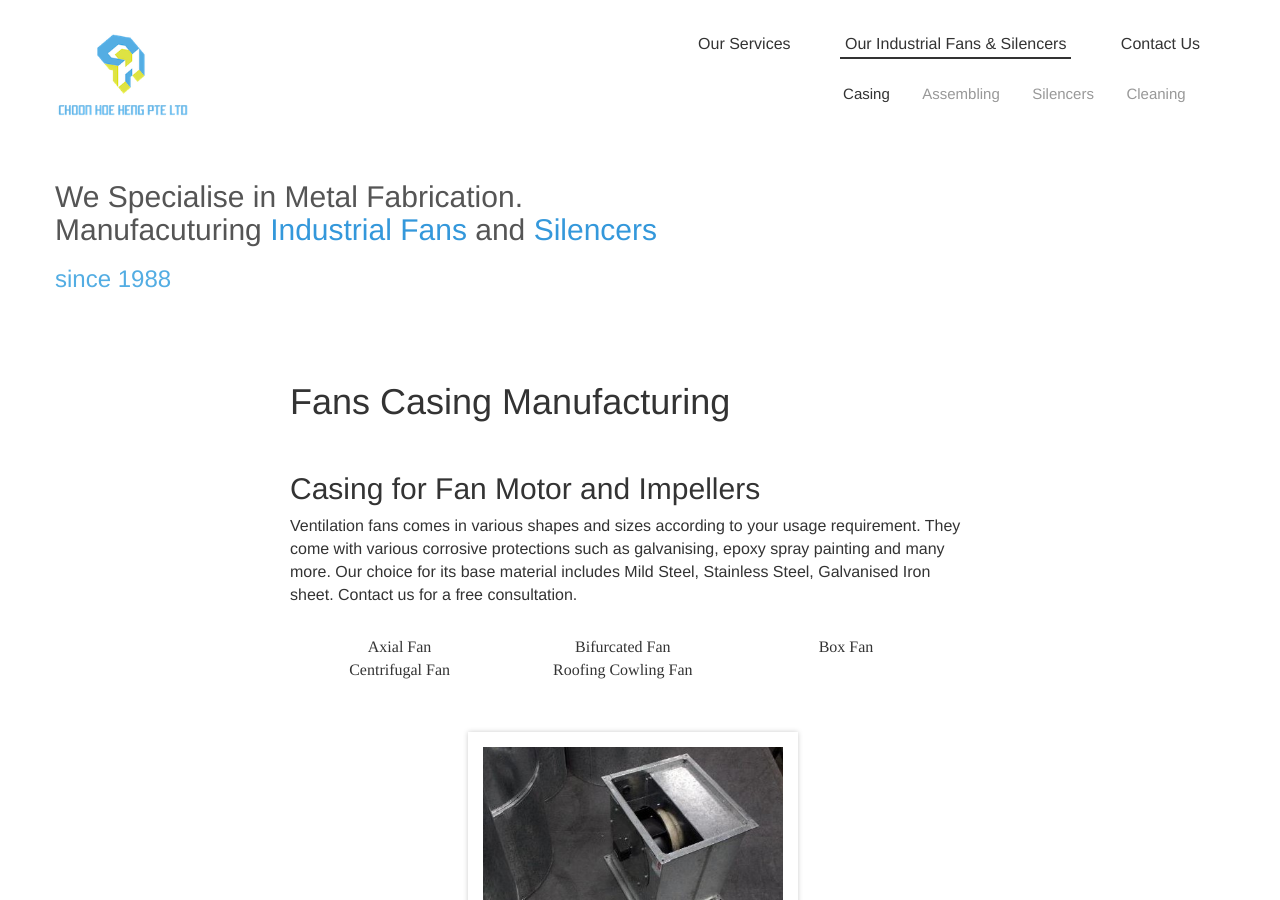
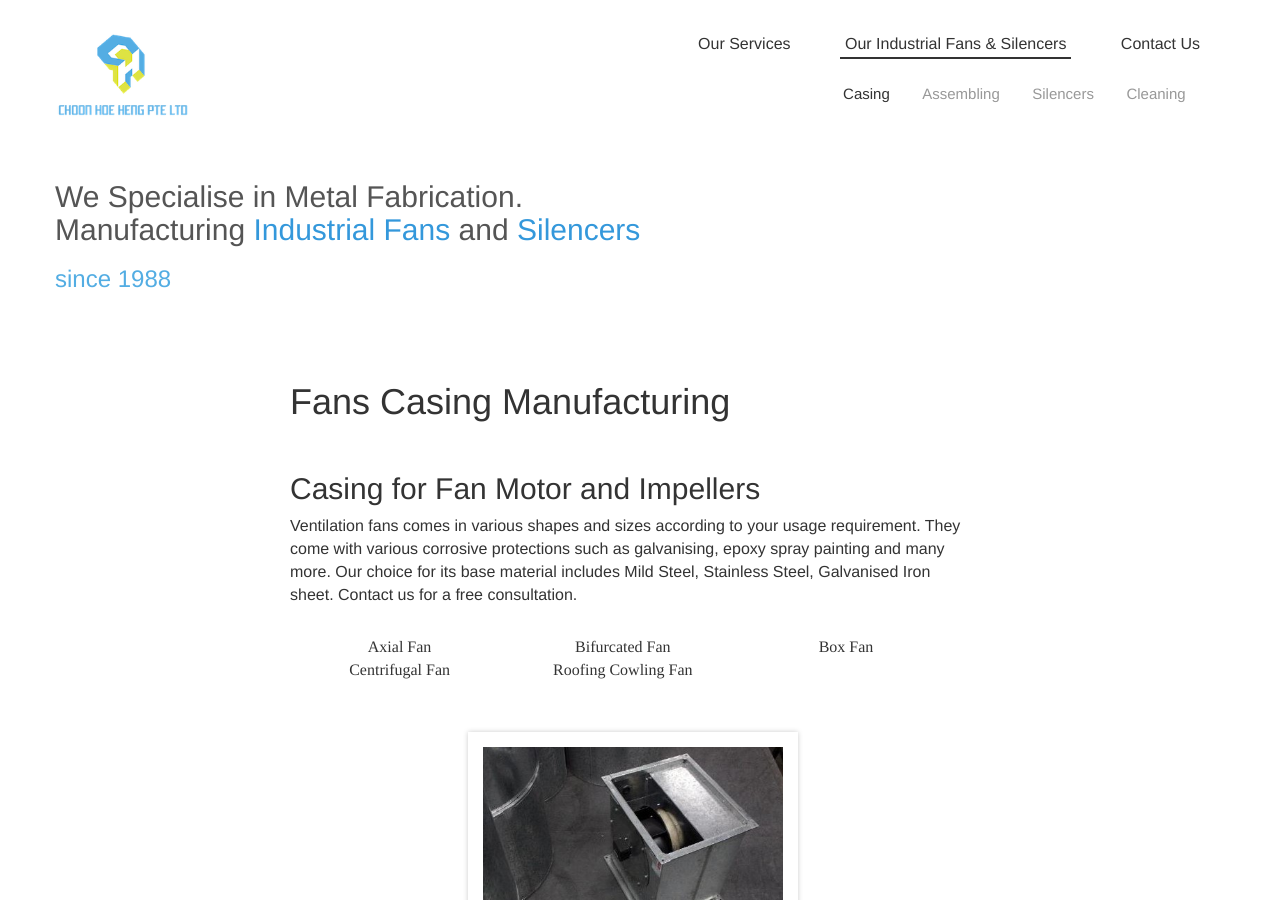
Before and after one commit to archywilhes/chh.sg, a Jekyll site: the page built from industrial-fans-and-silencers.html, in a window 1280 px wide and 900 px high. Built offline with Jekyll 4.4.1, drawn with Linux system fonts in a browser that asks for light colours; some web fonts are replaced.

Commit message:
small changes

```diff
--- a/_includes/about2.html
+++ b/_includes/about2.html
@@ -15,12 +15,12 @@
   </div>
   <div class="slider-wrapper">
     <div class="slider">
-    <div><div class="slider_image"><img src="/img/1.jpg"></div></div>
-    <div><div class="slider_image"><img src="/img/2.jpg"></div></div>
-    <div><div class="slider_image"><img src="/img/4.jpg"></div></div>
-    <div><div class="slider_image"><img src="/img/5.jpg"></div></div>
-    <div><div class="slider_image"><img src="/img/6.jpg"></div></div>
-    <div><div class="slider_image"><img src="/img/7.jpg"></div></div>
+    <div><div class="slider_image"><img src="img/1.jpg"></div></div>
+    <div><div class="slider_image"><img src="img/2.jpg"></div></div>
+    <div><div class="slider_image"><img src="img/4.jpg"></div></div>
+    <div><div class="slider_image"><img src="img/5.jpg"></div></div>
+    <div><div class="slider_image"><img src="img/6.jpg"></div></div>
+    <div><div class="slider_image"><img src="img/7.jpg"></div></div>
   </div>
   <span id="previousSlide">Previous</span>
   <span id="nextSlide" style="float:right">Next</span>
@@ -48,10 +48,10 @@
 </div>
   <div class="slider-wrapper">
     <div class="slider2">
-    <div><div class="slider_image"><img src="/img/silencer1.jpg"></div></div>
-    <div><div class="slider_image"><img src="/img/silencer2.jpg"></div></div>
-    <div><div class="slider_image"><img src="/img/silencer3.jpg"></div></div>
-    <div><div class="slider_image"><img src="/img/silencer4.jpg"></div></div>
+    <div><div class="slider_image"><img src="img/silencer1.jpg"></div></div>
+    <div><div class="slider_image"><img src="img/silencer2.jpg"></div></div>
+    <div><div class="slider_image"><img src="img/silencer3.jpg"></div></div>
+    <div><div class="slider_image"><img src="img/silencer4.jpg"></div></div>
   </div>
   <span id="previousSlide2">Previous</span>
   <span id="nextSlide2" style="float:right">Next</span>
--- a/_includes/header.html
+++ b/_includes/header.html
@@ -4,7 +4,7 @@
   <div class="header-top-wrapper">
   <div class="container header-top">
       <div style="z-index:5" class="logo pull-left">
-        <a href="/" style="z-index:5">
+        <a href="https://archywilhes.github.io/chh.sg/" style="z-index:5">
         <img src="img/chh.png" class="animated logoImage">
       </a>
       </div>
@@ -40,7 +40,7 @@
 </div>
 <div class="container header-bottom">
         <h2 class="tagline">
-          We Specialise in Metal Fabrication. <br/>Manufacuturing <a href="industrial-fans-and-silencers.html">Industrial Fans</a> and <a href="industrial-fans-and-silencers.html">Silencers</a>
+          We Specialise in Metal Fabrication. <br/>Manufacturing <a href="industrial-fans-and-silencers.html">Industrial Fans</a> and <a href="industrial-fans-and-silencers.html">Silencers</a>
         </h2>
         <h3 class="tagline-special">
           since 1988
--- a/_includes/sectionMain.html
+++ b/_includes/sectionMain.html
@@ -5,7 +5,7 @@
   <div class="container">
   <div class="row">
   <h1 class="overlayWords1 o0">
-    We provide full metal service:
+    We provide full metal services:
   </h1>
   <h2 class="overlayWords2 o0">
     manufacture, processing, installation,<br>
--- a/js/about.js
+++ b/js/about.js
@@ -14,6 +14,6 @@
     shownBtn = $(bdn[0])
     shown.addClass("shown")
     shownBtn.addClass("selected_item")
-    window.history.pushState(null, $(bdn[0]).attr('id'), '/'+$(bdn[0]).attr('id')+".html");
+    window.history.pushState(null, $(bdn[0]).attr('id'), $(bdn[0]).attr('id')+".html");
   })
 })
```
